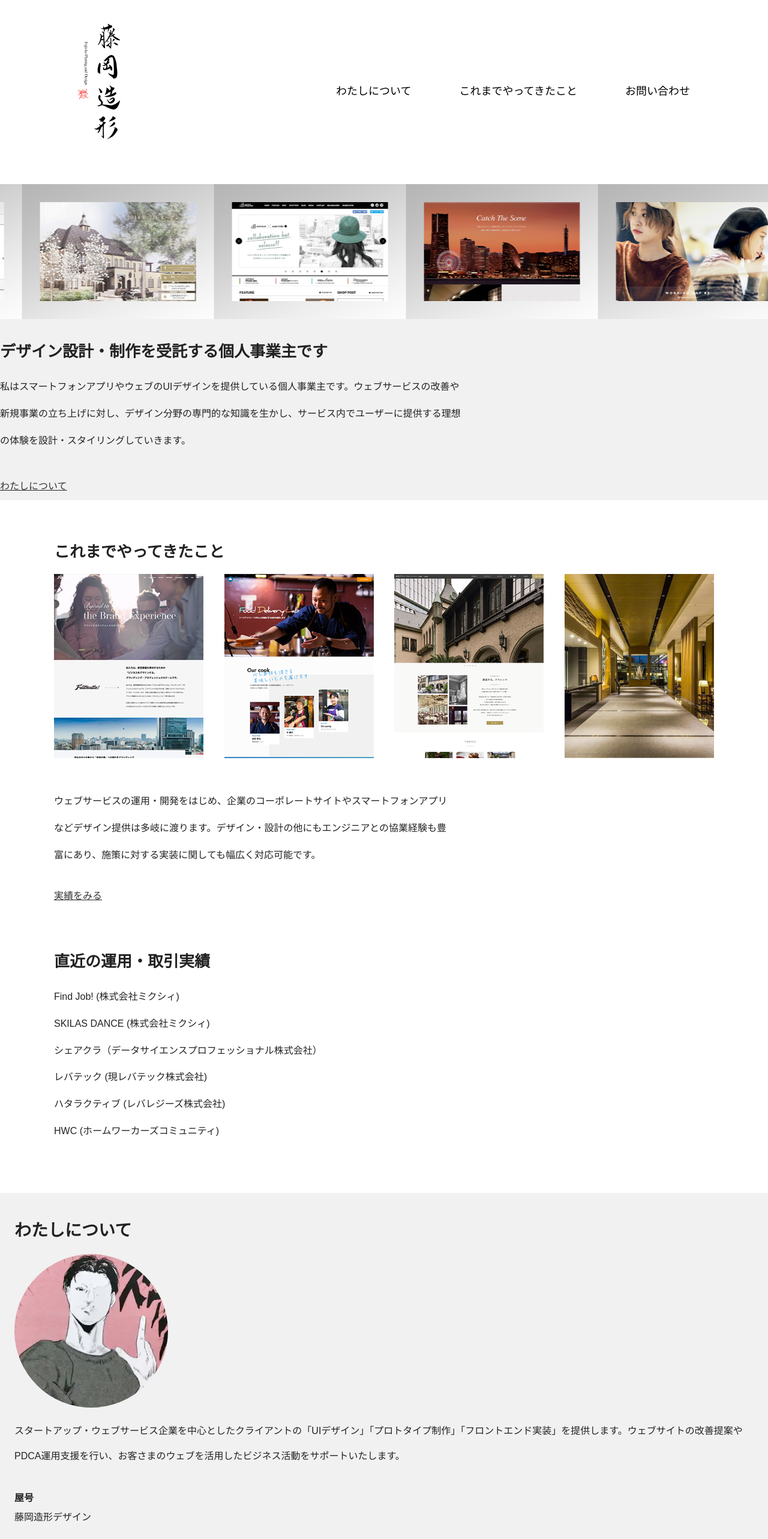
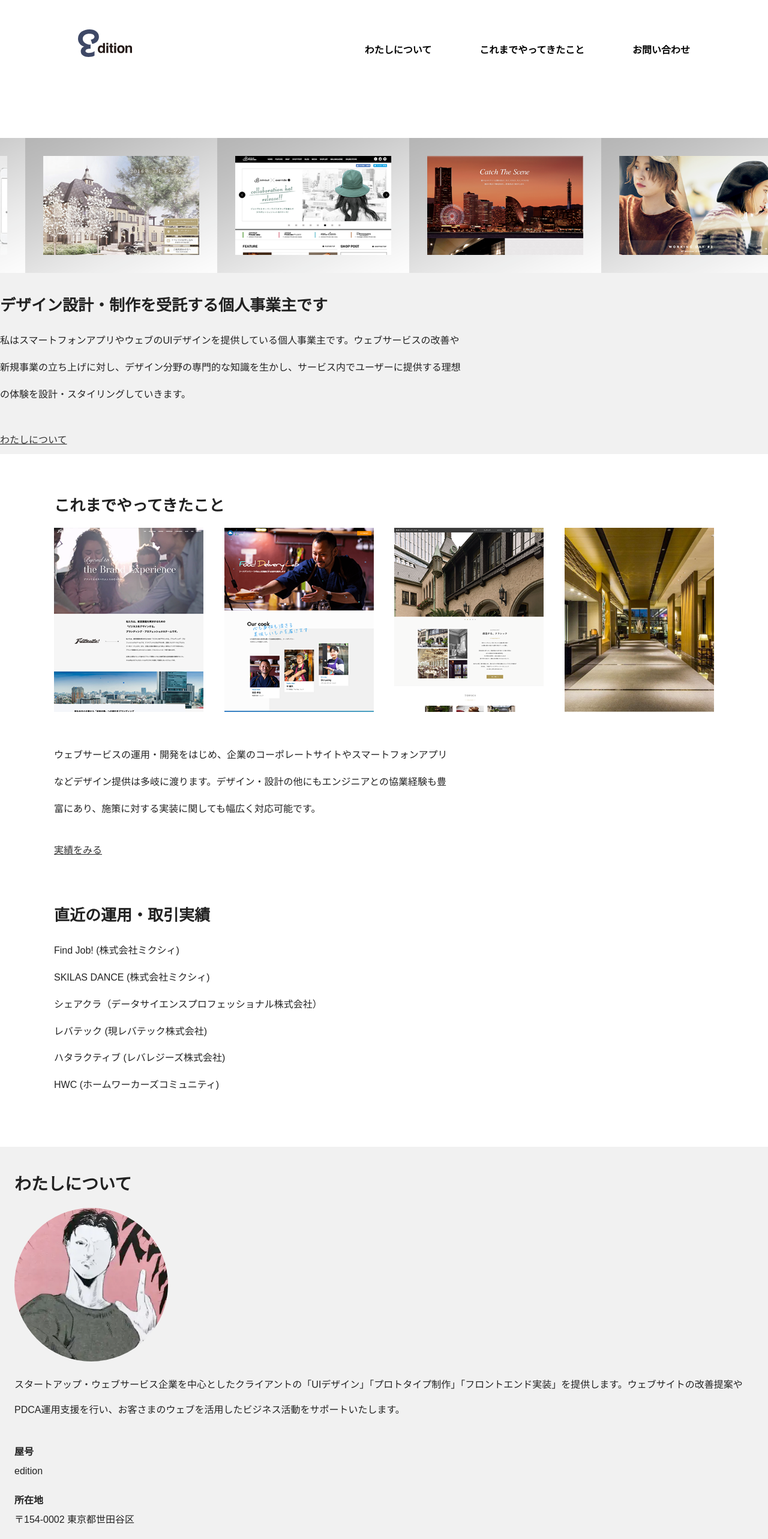
Before and after one commit to h-fujioka11/nextjs, a Next.js app: page / in a window 1280 px wide. Shown: the top 2566 px of the page at 60% size. Built offline with nearby package versions, Linux system fonts and the light colour scheme.

Commit message:
fix_text

```diff
--- a/components/Atoms/Header.js
+++ b/components/Atoms/Header.js
@@ -51,14 +51,9 @@ class Header extends Component {
     } else {
       return (
         <header className={"a-header"}>
-          <h1 className={"a-header__logo is-pc"}>
+          <h1 className={"a-header__logo"}>
             <Link href={"/"}>
               <a><img src={"/img/logo.svg"} /></a>
-            </Link>
-          </h1>
-          <h1 className={"a-header__logo is-sp"}>
-            <Link href={"/"}>
-              <a><img src={"/img/logo_sp.svg"} /></a>
             </Link>
           </h1>
           <div className={"a-header__btn js-menu_icon"} onClick={this.handleClick}>
--- a/components/Molecules/Introduce.js
+++ b/components/Molecules/Introduce.js
@@ -14,7 +14,7 @@ const Introduce = props => {
           </dl>
           <dl className={"m-introduce__table"}>
             <dt>屋号</dt>
-            <dd>藤岡造形デザイン</dd>
+            <dd>edition</dd>
             <dt>所在地</dt>
             <dd>〒154-0002 東京都世田谷区</dd>
             <dt>事業内容</dt>
--- a/styles/style.scss
+++ b/styles/style.scss
@@ -28,13 +28,13 @@ body a {
     padding: 80px 0;
     align-items: center;
     padding: 40px;
-    font-family: yu-mincho-pr6n, sans-serif;
+    margin-bottom: 60px;
   }
   @include respond(sp) {
     position: relative;
   }
   &__logo {
-    width: 70px;
+    width: 90px;
     @include respond(sp) {
       position: absolute;
       left: 20px;
@@ -74,18 +74,18 @@ body a {
     @include respond(pc) {
       display: inline-block;
       margin-left: 80px;
-      @include fts(18,24);
     }
     @include respond(sp) {
       text-align: center;
       padding: 20px;
       border-bottom: 1px solid $color-gray-e;
-      font-weight: bold;
     }
   }
   &__nav a {
     color: $color-gray-3;
     @include transition-color;
+    font-weight: bold;
+
   }
   &--secondary {
     @include respond(pc) {
```
Also changed, not shown: public/img/logo.svg.
